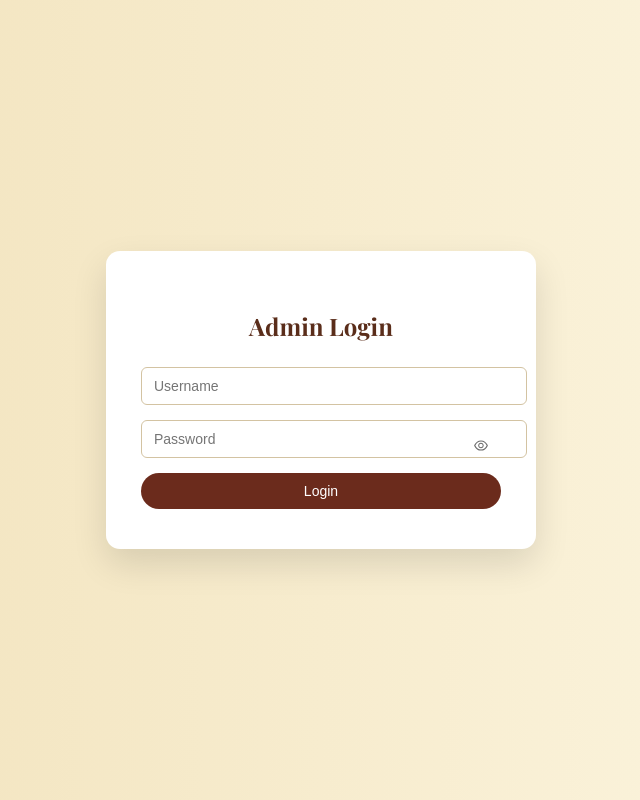
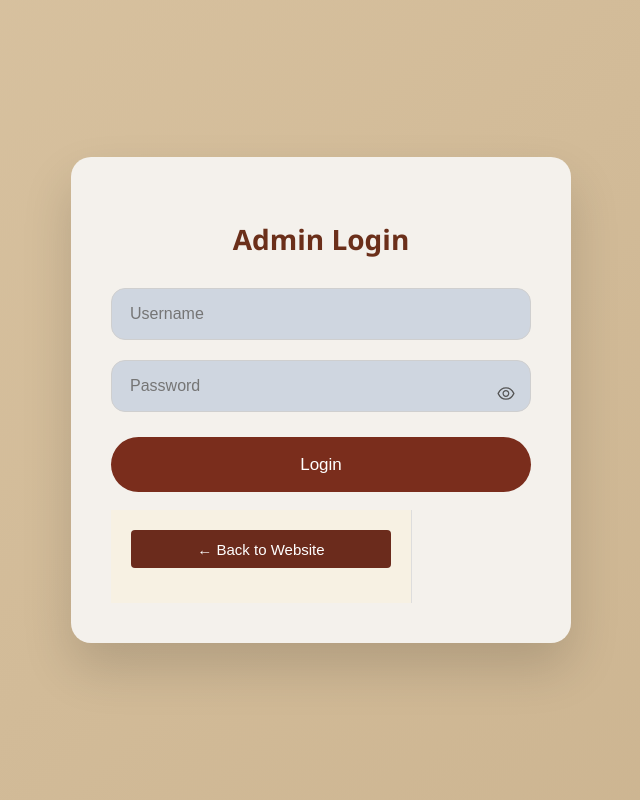
Before and after one commit to ChaitanyaPimpare/Varasa-main, a React (Create React App) app: page /admin-login in a window 1280 px wide. Shown: the whole page, without its empty margins (319-959 px from the left). Built offline with nearby package versions, Linux system fonts and the light colour scheme.

Commit message:
Adminlogin css updated

```diff
--- a/src/admin/AdminLogin.css
+++ b/src/admin/AdminLogin.css
@@ -1,90 +1,101 @@
 .admin-login-wrapper {
-  min-height: 100vh;
+  height: 100vh;
   display: flex;
   justify-content: center;
   align-items: center;
-  background: linear-gradient(to right, #f1e1b9, #fdf7e3);
-  font-family: 'Lato', sans-serif;
+  background: linear-gradient(135deg, #d9c3a1, #cbb38f);
+  font-family: "Segoe UI", sans-serif;
 }
 
 .admin-login-box {
-  background: #ffffff;
-  padding: 40px 35px;
-  border-radius: 14px;
-  box-shadow: 0 15px 35px rgba(0, 0, 0, 0.12);
-  width: 100%;
-  max-width: 360px;
+  width: 420px;
+  padding: 40px;
+  border-radius: 20px;
+  background: #f4f1ec;
+  box-shadow: 0 25px 50px rgba(0, 0, 0, 0.15);
   text-align: center;
 }
 
 .admin-login-box h2 {
-  margin-bottom: 25px;
-  color: #5a2d1a;
-  font-family: 'Playfair Display', serif;
+  margin-bottom: 30px;
+  color: #6b2f1a;
+  font-size: 28px;
+  font-weight: 600;
 }
 
-.admin-login-box input {
+/* SAME WIDTH FOR ALL INPUTS */
+.admin-input,
+.password-field input {
   width: 100%;
-  padding: 10px 12px;
-  margin-bottom: 15px;
-  border-radius: 6px;
-  border: 1px solid #d3c3a2;
-  font-size: 14px;
+  height: 52px;
+  margin-bottom: 20px;
+  padding: 0 18px;
+  border-radius: 14px;
+  border: 1.5px solid #cfcfcf;
+  background: #cfd6e0;
+  font-size: 16px;
   outline: none;
-  transition: border 0.2s ease;
+  box-sizing: border-box; /* IMPORTANT */
 }
 
-.admin-login-box input:focus {
-  border-color: #b07a21;
-}
-
-.admin-login-box button {
-  width: 100%;
-  padding: 10px;
-  border-radius: 25px;
-  border: none;
-  background: #6b2b1c;
-  color: white;
-  font-size: 14px;
-  cursor: pointer;
-  transition: all 0.25s ease;
-}
-
-.admin-login-box button:hover {
-  background: #4e1f12;
-  transform: translateY(-2px);
-}
-
-.admin-error {
-  color: #c0392b;
-  font-size: 13px;
-  margin-bottom: 10px;
-}
-
+/* Remove weird extra size issue */
 .password-field {
   position: relative;
   width: 100%;
 }
 
 .password-field input {
-  width: 100%;
-  padding: 10px 12px 10px 12px; /* space for icon */
-  border-radius: 6px;
-  border: 1px solid #d3c3a2;
-  font-size: 14px;
+  padding-right: 50px;
 }
 
+/* Eye icon */
 .toggle-pass {
   position: absolute;
-  right: 12px;
+  right: 15px;
   top: 50%;
   transform: translateY(-50%);
   cursor: pointer;
-  font-size: 16px;
-  opacity: 0.7;
-  transition: opacity 0.2s ease;
+  font-size: 20px;
+  color: #555;
 }
 
-.toggle-pass:hover {
-  opacity: 1;
+/* Login button */
+.login-btn {
+  width: 100%;
+  height: 55px;
+  background: #7a2d1c;
+  color: white;
+  border: none;
+  border-radius: 40px;
+  font-size: 17px;
+  font-weight: 500;
+  cursor: pointer;
+  transition: 0.3s ease;
+  margin-top: 5px;
 }
+
+.login-btn:hover {
+  background: #5e2115;
+}
+
+/* BACK BUTTON PROPER */
+.admin-sidebar {
+  margin-top: 18px;
+  width: 100%;
+}
+
+.back-btn {
+  width: 100%;
+  height: 38px;
+
+  color: white;
+  border: none;
+  border-radius: 3px;
+  font-size: 15px;
+  cursor: pointer;
+  transition: 0.3s ease;
+}
+
+.back-btn:hover {
+  background: #5e2115;
+}
--- a/src/admin/AdminLogin.jsx
+++ b/src/admin/AdminLogin.jsx
@@ -23,12 +23,12 @@
       const res = await fetch("https://varasa-backend.onrender.com/api/login", {
         method: "POST",
         headers: {
-          "Content-Type": "application/json"
+          "Content-Type": "application/json",
         },
         body: JSON.stringify({
           username: user,
-          password: pass
-        })
+          password: pass,
+        }),
       });
 
       const data = await res.json();
@@ -39,12 +39,8 @@
         return;
       }
 
-      // ⭐ SAVE TOKEN
       localStorage.setItem("token", data.token);
-
-      // go to dashboard
       window.location.href = "/admin-dashboard";
-
     } catch (err) {
       setError("Cannot connect to backend server");
     } finally {
@@ -62,6 +58,7 @@
         <h2>Admin Login</h2>
 
         <input
+          className="admin-input"
           placeholder="Username"
           value={user}
           onChange={(e) => setUser(e.target.value)}
@@ -77,16 +74,29 @@
             onKeyDown={handleEnter}
           />
 
-          <span className="toggle-pass" onClick={() => setShowPass(!showPass)}>
+          <span
+            className="toggle-pass"
+            onClick={() => setShowPass(!showPass)}
+          >
             {showPass ? <AiOutlineEyeInvisible /> : <AiOutlineEye />}
           </span>
         </div>
 
         {error && <p className="admin-error">{error}</p>}
 
-        <button onClick={login} disabled={loading}>
+        <button className="login-btn" onClick={login} disabled={loading}>
           {loading ? "Logging in..." : "Login"}
         </button>
+
+        {/* Back Button */}
+        <div className="admin-sidebar">
+          <button
+            className="back-btn"
+            onClick={() => (window.location.href = "/")}
+          >
+            ← Back to Website
+          </button>
+        </div>
       </div>
     </div>
   );
```
